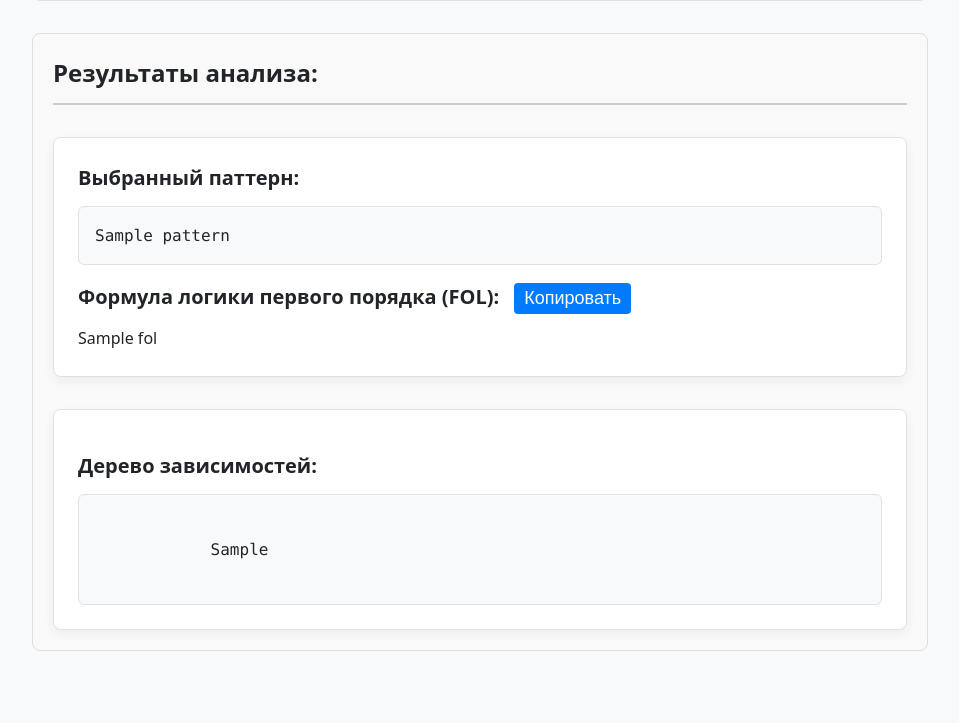
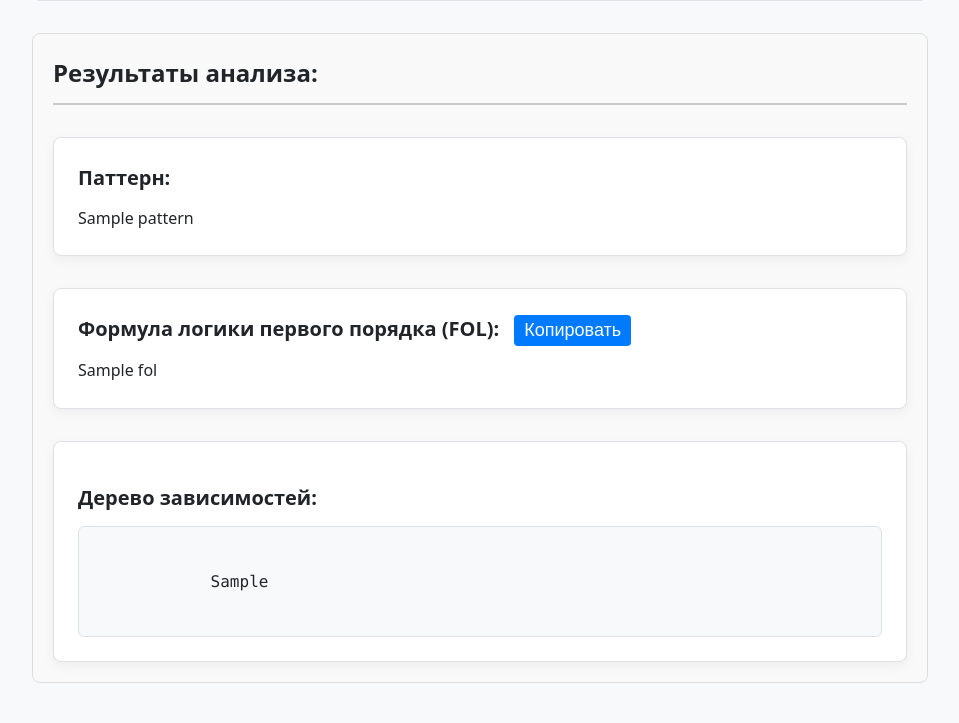
Before and after one commit to leeggion/first-order-logic-web, a Flask app: template app/templates/display.html in a window 1280 px wide. Shown: the part 405-1128 px from the top of the page, without its empty margins (160-1119 px from the left). Run offline with Flask 3, Linux system fonts and the light colour scheme; the template is opened without the code that fills it: most values are stand-ins (such as "Sample title", 1, 10 or a date in 2020).

Commit message:
Fixed boxes in display route

```diff
--- a/app/templates/display.html
+++ b/app/templates/display.html
@@ -15,12 +15,14 @@
 {% if result %}
 <div class="results-wrapper">
     <h2>Результаты анализа:</h2>
-    <div class="result-container-success">
-        <h3>Выбранный паттерн:</h3>
-        <div class="pattern-text">{{ result.pattern }}</div>
+    <div class="result-container">
+        <h3>Паттерн:</h3>
+        <p>{{ result.pattern }}</p>
+    </div>
 
+    <div class="result-container fol-result-container">
         <h3 class="fol-title">Формула логики первого порядка (FOL):</h3>
-        <div class="fol-formula-text">{{ result.fol }}</div>
+        <p class="fol-formula-text">{{ result.fol }}</p>
     </div>
 
     <div class="result-container-tree">
```
